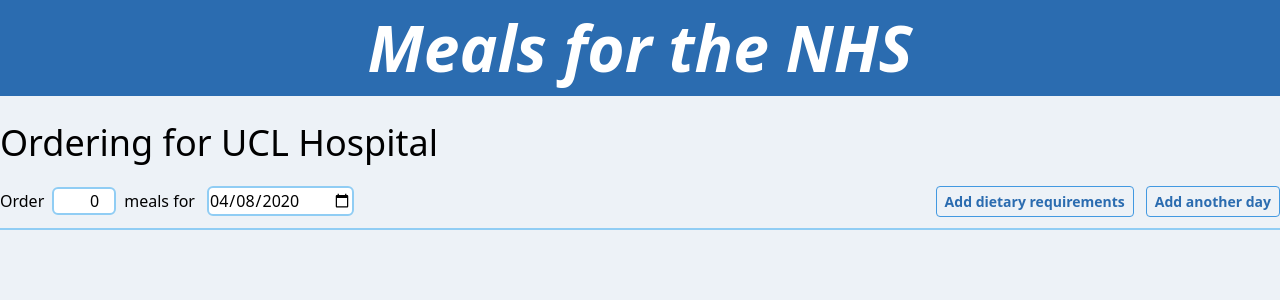
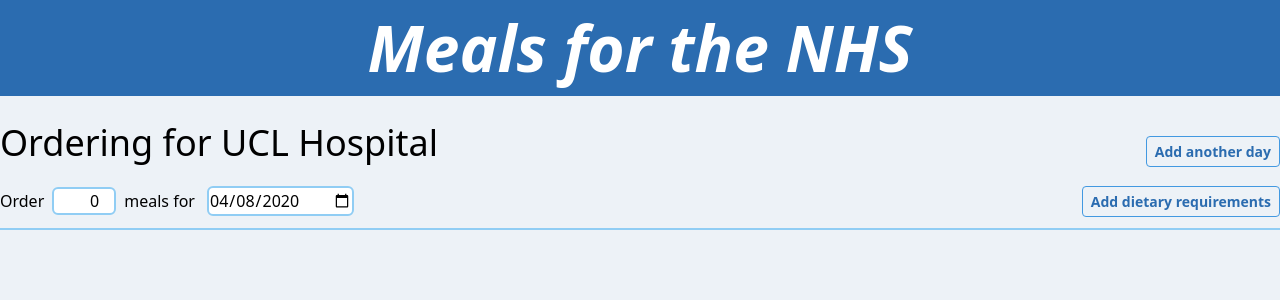
Before and after one commit to Meals-for-the-NHS/order-form, a React (Create React App) app: page / in a window 1280 px wide. Shown: the top 300 px of the page. Built offline with nearby package versions, Linux system fonts and the light colour scheme.

Commit message:
move add day button to top of screen

```diff
--- a/src/components/form.js
+++ b/src/components/form.js
@@ -27,8 +27,6 @@
   }
 
   addAnotherDay(e) {
-    e.target.className = `${e.target.className} hidden`
-
     let days = this.state.days
 
     const lastDay = days.slice(-1).pop()
@@ -99,8 +97,12 @@
   render() {
     return (
       <React.Fragment>
-        <h2 className="text-4xl mt-5">Ordering for {this.props.name}</h2>
-        <ul>
+        <div className="mb-3">
+          <h2 className="text-4xl mt-5 float-left">Ordering for {this.props.name}</h2>
+          <button className="bg-transparent hover:bg-blue-500 text-blue-700 font-semibold hover:text-white py-1 px-2 border border-blue-500 hover:border-transparent rounded text-sm bl float-right mt-10" onClick={this.addAnotherDay}>Add another day</button>
+          <div className="clearfix"></div>
+        </div>
+        <ul className="clear-both">
           {this.state.days.map((day, index) => {
             return <li key={index} className="mt-4">
               <OrderDay
--- a/src/components/order_day.js
+++ b/src/components/order_day.js
@@ -38,11 +38,10 @@
           />
           <div className="float-right">
             {this.props.dietaryRequirements &&
-              <button className="bg-transparent hover:bg-blue-500 text-blue-700 font-semibold hover:text-white py-1 px-2 border border-blue-500 hover:border-transparent rounded text-sm mr-3" onClick={this.addDietaryRequirementClick}>
+              <button className="bg-transparent hover:bg-blue-500 text-blue-700 font-semibold hover:text-white py-1 px-2 border border-blue-500 hover:border-transparent rounded text-sm" onClick={this.addDietaryRequirementClick}>
                 Add dietary requirements
               </button>
             }
-            <button className="bg-transparent hover:bg-blue-500 text-blue-700 font-semibold hover:text-white py-1 px-2 border border-blue-500 hover:border-transparent rounded text-sm bl" onClick={this.props.addAnotherDay}>Add another day</button>
           </div>
         </div>
 
```
